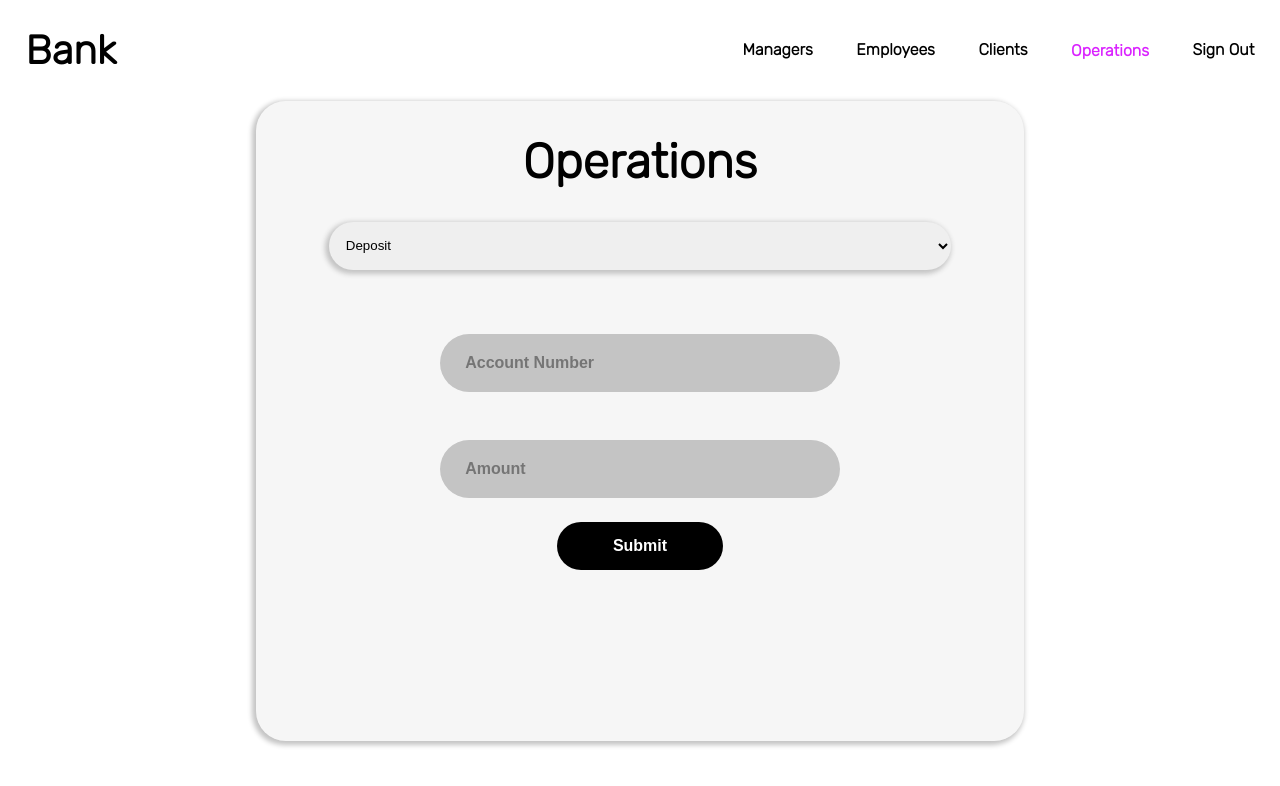
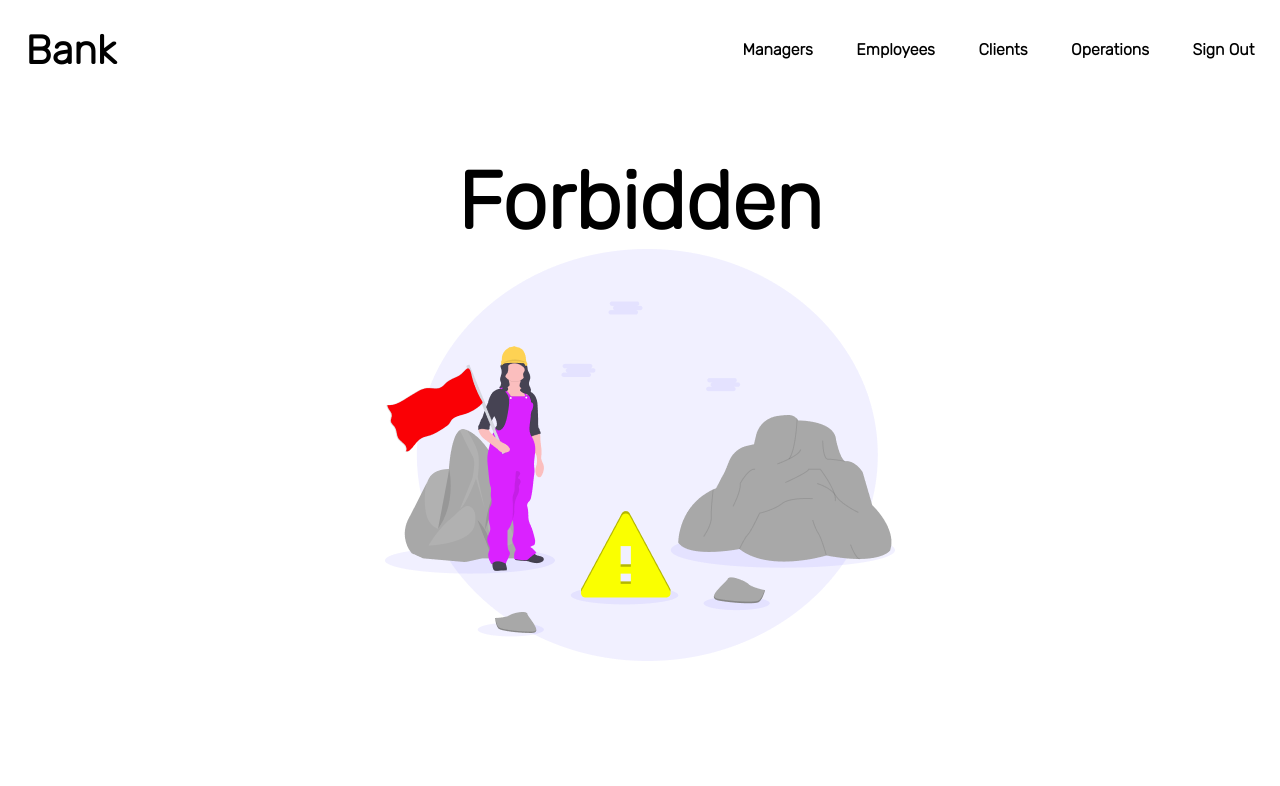
Before and after one commit to Houssamer/bank-frontend_Employee, a React (Create React App) app: page / in a window 1280 px wide. Shown: the top 786 px of the page. Built offline with nearby package versions, Linux system fonts and the light colour scheme.

Commit message:
Forbidden screen

```diff
--- a/package.json
+++ b/package.json
@@ -8,6 +8,7 @@
     "@testing-library/user-event": "^12.1.10",
     "react": "^17.0.2",
     "react-dom": "^17.0.2",
+    "react-router-dom": "^5.3.0",
     "react-scripts": "4.0.3",
     "web-vitals": "^1.0.1"
   },
--- a/src/App.js
+++ b/src/App.js
@@ -3,13 +3,32 @@ import Header from './components/Header/Header';
 import Login from './screens/Login/Login';
 import Clients from './screens/Clients/Clients'
 import Operations from './screens/Operations/Operations';
-
+import Forbidden from './screens/Forbidden/Forbidden';
+import {
+  BrowserRouter as Router,
+  Switch,
+  Route,
+  Link
+} from "react-router-dom";
 
 
 function App() {
   return (
     <div className="App">
-      <Operations />
+       {/* <Router>
+        <Switch>
+          <Route path="/about">
+            <About />
+          </Route>
+          <Route path="/users">
+            <Users />
+          </Route>
+          <Route path="/">
+            <Home />
+          </Route>
+        </Switch>
+    </Router> */}
+    <Forbidden />
     </div>
   );
 }
--- a/src/screens/Forbidden/Forbidden.js
+++ b/src/screens/Forbidden/Forbidden.js
@@ -0,0 +1,16 @@
+import React from 'react';
+import Header from '../../components/Header/Header';
+import './style.css';
+import forbidden from '../../assets/forbidden.png';
+
+function Forbidden() {
+  return (
+    <div className="forbidden_container">
+      <Header />
+      <h1 className="forbidden_title">Forbidden</h1>
+      <img src={forbidden} alt="forbidden" className="forbidden_img" />
+    </div>
+  );
+}
+
+export default Forbidden;
--- a/src/screens/Forbidden/style.css
+++ b/src/screens/Forbidden/style.css
@@ -0,0 +1,14 @@
+.forbidden_container {
+    width: 100%;
+    height: 100vh;
+    display: flex;
+    flex-direction: column;
+    align-items: center;
+}
+
+.forbidden_title {
+    font-size: 5rem;
+    margin-bottom: 0;
+}
+
+.forbidden_img {}
```
Also changed, not shown: src/assets/forbidden.png (added), 1 other file (tests, documents, lock files or other folders).
